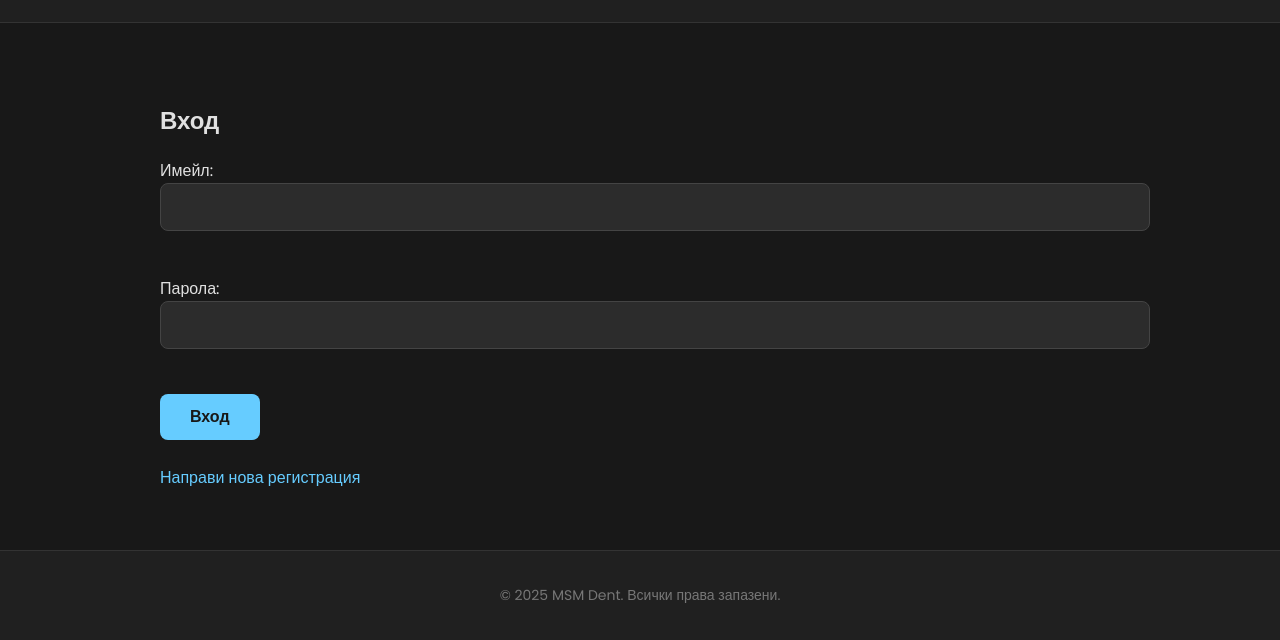
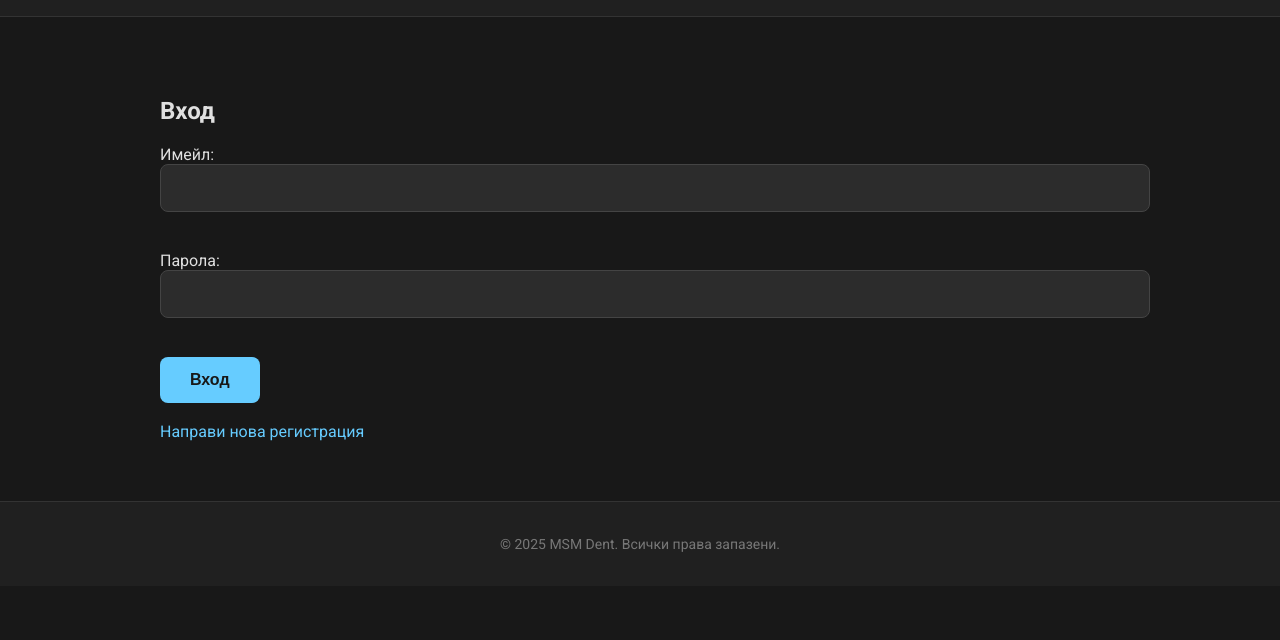
Before and after one commit to tsonkovasilev/msmdent, a PHP site: page /login.php in a window 1280 px wide. Shown: the part 273-913 px from the top of the page. After the commit the page ends 825 px from the top, so only its background shows below. Run offline with PHP 8.4, Linux system fonts and the light colour scheme; data comes from the database, SQL or seed files in the repository; both versions use the stored data as it was after the commit.

Commit message:
final changes

```diff
--- a/login.php
+++ b/login.php
@@ -8,13 +8,14 @@ if (isset($_SESSION['user_id'])) {
     exit;
 }
 
-include __DIR__ . '/partials/header.php';
+
 
 if ($_SERVER['REQUEST_METHOD'] === 'POST') {
     $email = trim($_POST['email'] ?? '');
     $password = trim($_POST['password'] ?? '');
 
     if (empty($email) || empty($password)) {
+        include __DIR__ . '/partials/header.php';
         die("Моля, попълнете всички полета.");
     }
 
@@ -32,16 +33,18 @@ if ($_SERVER['REQUEST_METHOD'] === 'POST') {
             header('Location: orders/list.php');
             exit;
         } else {
+            include __DIR__ . '/partials/header.php';
             echo "Грешна парола.<br><a href='login.php'>⬅ Върни се</a>";
         }
     } else {
+        include __DIR__ . '/partials/header.php';
         echo "Имейлът не е намерен.<br><a href='login.php'>⬅ Върни се</a>";
     }
 } else {
     // Показваме форма за вход
 
 
-
+    include __DIR__ . '/partials/header.php';
     echo "<h2>Вход</h2>
     <form method='POST' action='login.php'>
         Имейл: <input type='email' name='email' required><br><br>
--- a/partials/header.php
+++ b/partials/header.php
@@ -8,7 +8,9 @@ if (session_status() === PHP_SESSION_NONE) {
 <head>
     <meta charset="UTF-8">
     <title>MSM Dent</title>
+    <link href="https://fonts.googleapis.com/css2?family=Roboto:wght@400;500;700&display=swap&subset=cyrillic" rel="stylesheet">
     <link rel="stylesheet" href="/style.css">
+
 </head>
 <body>
 
--- a/style.css
+++ b/style.css
@@ -4,7 +4,7 @@
 body {
     background-color: #181818;
     color: #e0e0e0;
-    font-family: 'Poppins', sans-serif;
+    font-family: 'Roboto', sans-serif;
     margin: 0;
     padding: 0;
 }
```
Also changed, not shown: database.sqlite, my_database.sqlite (added).
